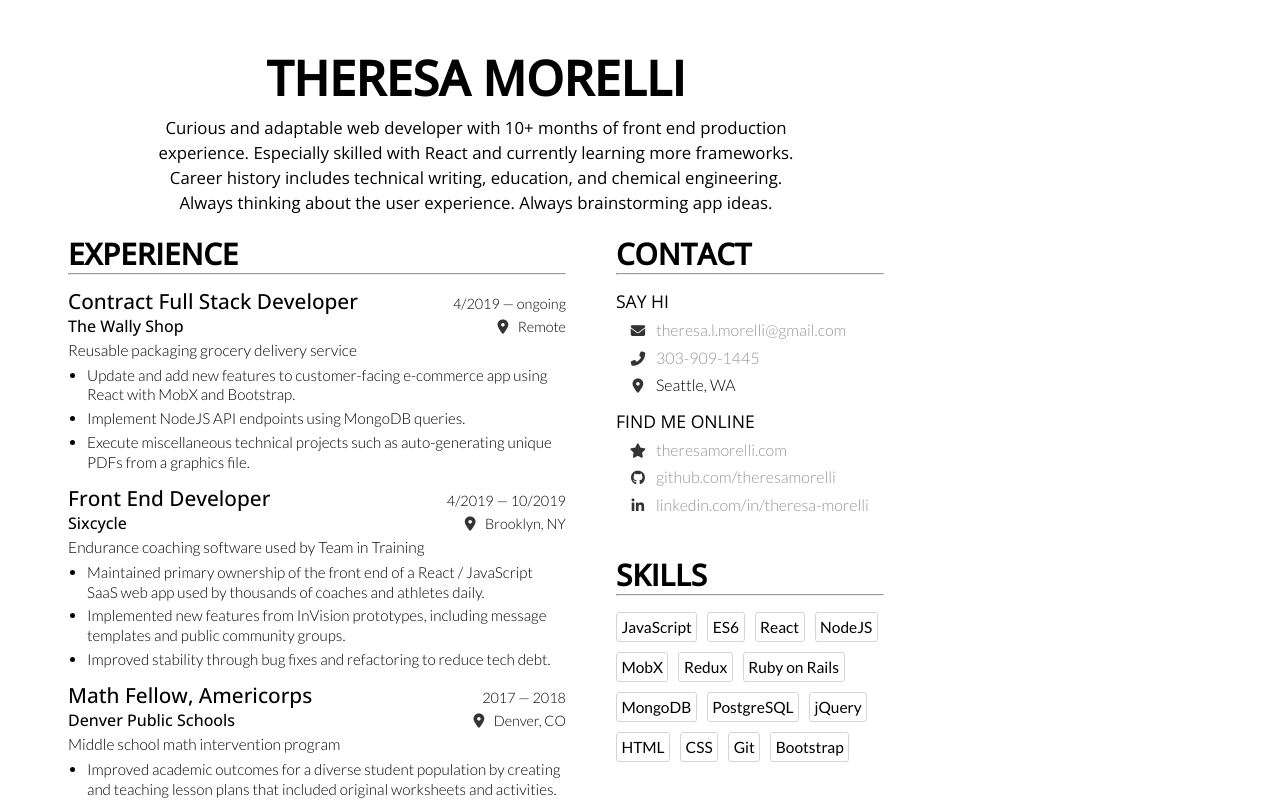
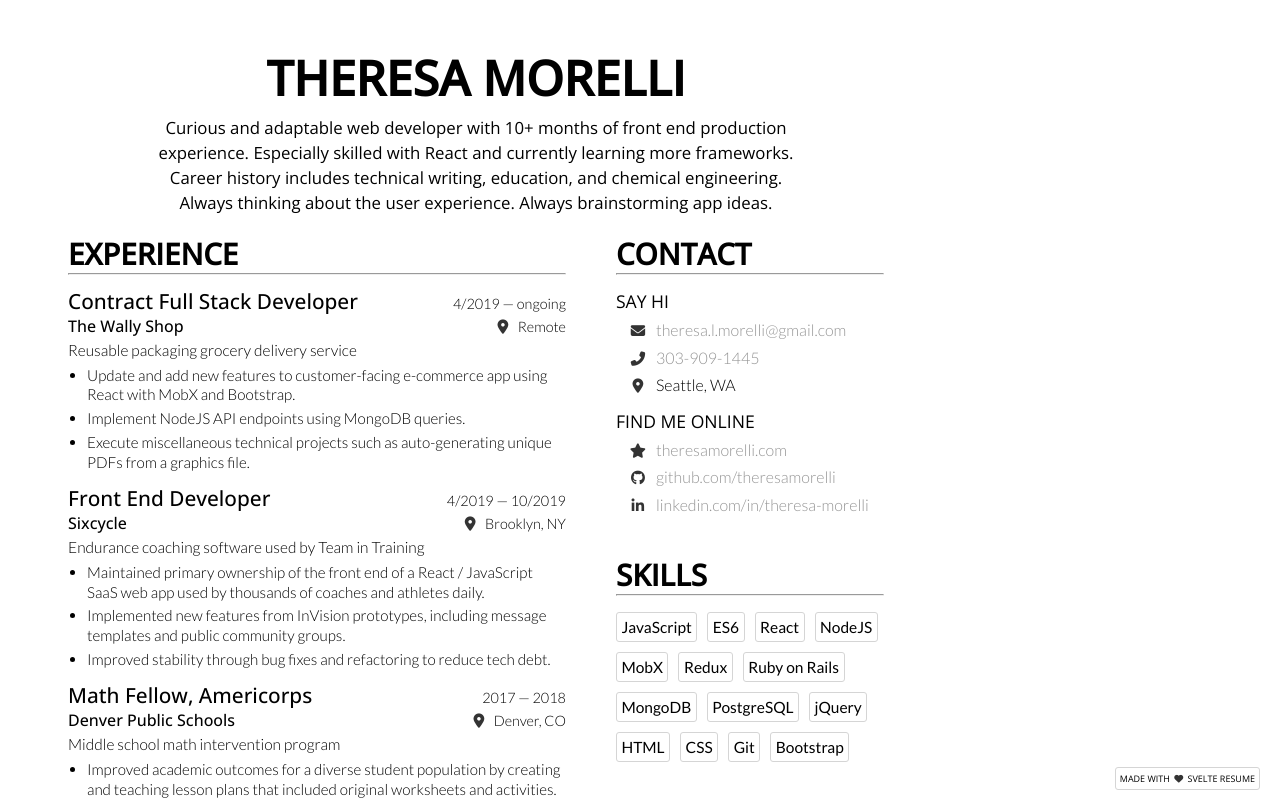
Before and after one commit to theresagonz/svelte-resume, a Svelte app: page / in a window 1280 px wide. Shown: the top 800 px of the page. Built offline with nearby package versions, Linux system fonts and the light colour scheme.

Commit message:
Add footer

```diff
--- a/src/App.svelte
+++ b/src/App.svelte
@@ -1,9 +1,11 @@
 <script>
 	import Header from './components/structural/Header.svelte';
 	import Body from './components/structural/Body.svelte';
+	import Footer from './components/structural/Footer.svelte';
 </script>
 
 <main>
 	<Header />
 	<Body />
+	<Footer />
 </main>
--- /dev/null
+++ b/src/components/structural/Footer.svelte
@@ -0,0 +1,31 @@
+<style>
+	#footer {
+		position: absolute;
+    bottom: 10px;
+    right: 20px;
+		font-size: xx-small;
+    font-family: var(--accent-font);
+  }
+
+  .branding {
+    border: 1px solid var(--grey-light);
+    border-radius: 3px;
+    padding: 4px;
+  }
+
+  .branding i {
+    padding: 0 2px;
+  }
+
+  .branding a {
+    color: #000;
+  }
+</style>
+
+<div id="footer">
+	<div class="branding">
+    MADE WITH
+		<i class="fas fa-heart" />
+		<a href="http://bit.ly/38E1FCO">SVELTE RESUME</a>
+	</div>
+</div>
```
